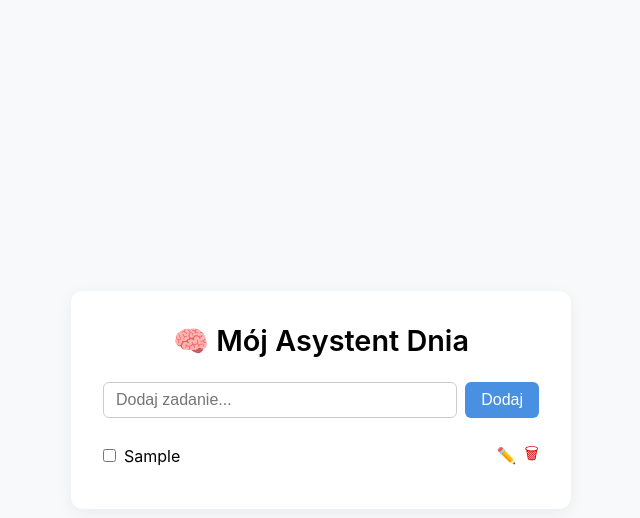
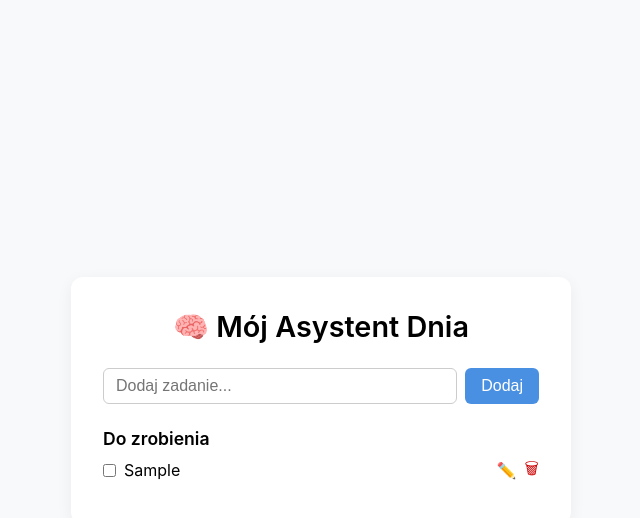
Before and after one commit to enowuigrek/AI-Daily-Assistant, a React (Vite) app: page / in a window 1280 px wide. Both pictures are taken after typing "Sample" into the empty fields and a click on the button "Dodaj". Shown: the top 518 px of the page, without its empty margins (319-959 px from the left). Built offline with nearby package versions, Linux system fonts and the light colour scheme.

Commit message:
Feat: split completed tasks, improved layout and UI consistency

```diff
--- a/package.json
+++ b/package.json
@@ -10,6 +10,7 @@
     "preview": "vite preview"
   },
   "dependencies": {
+    "framer-motion": "^12.6.3",
     "react": "^19.0.0",
     "react-dom": "^19.0.0"
   },
--- a/src/components/TaskList/TaskList.jsx
+++ b/src/components/TaskList/TaskList.jsx
@@ -1,4 +1,5 @@
 import { useState, useEffect } from 'react'
+import { motion, AnimatePresence } from 'framer-motion'
 import styles from './TaskList.module.scss'
 
 export default function TaskList({ tasks, onToggle, onRemove, onEdit }) {
@@ -16,10 +17,25 @@ export default function TaskList({ tasks, onToggle, onRemove, onEdit }) {
 
     if (tasks.length === 0) return <p>Na czysto</p>
 
+    const incompleteTasks = tasks.filter(task => !task.done)
+    const completedTasks = tasks.filter(task => task.done)
+
     return (
-        <ul>
-            {tasks.map(task => (
-                <li key={task.id} className={styles.taskItem}>
+        <div>
+            {incompleteTasks.length > 0 && (
+                <>
+                    <h2 className={styles.sectionTitle}>Do zrobienia</h2>
+                    <AnimatePresence>
+                        <ul className={styles.incompleteList}>
+                            {incompleteTasks.map(task => (
+                                <motion.li
+                                    key={task.id}
+                                    className={styles.taskItem}
+                                    initial={{ opacity: 0, y: -10 }}
+                                    animate={{ opacity: 1, y: 0 }}
+                                    exit={{ opacity: 0, y: 10 }}
+                                    layout
+                                >
                                     <label className={styles.taskLabel}>
                                         <input
                                             type="checkbox"
@@ -64,8 +80,55 @@ export default function TaskList({ tasks, onToggle, onRemove, onEdit }) {
                                     >
                                         🗑
                                     </button>
-                </li>
+                                </motion.li>
                             ))}
                         </ul>
+                    </AnimatePresence>
+                </>
+            )}
+
+            {completedTasks.length > 0 && (
+                <>
+                    <h2 className={styles.sectionTitle}>Ukończone</h2>
+                    <AnimatePresence>
+                        {completedTasks.map(task => (
+                            <motion.li
+                                key={task.id}
+                                className={styles.taskItem}
+                                initial={{ opacity: 0, y: -10 }}
+                                animate={{ opacity: 1, y: 0 }}
+                                exit={{ opacity: 0, y: 10 }}
+                                layout
+                            >
+                                <label className={styles.taskLabel}>
+                                    <input
+                                        type="checkbox"
+                                        checked={task.done}
+                                        onChange={() => onToggle(task.id)}
+                                    />
+                                    <span className={`${styles.done} ${styles.taskText}`}>
+                                        {task.text}
+                                    </span>
+                                </label>
+                                <button
+                                    onClick={() => setEditingId(task.id)}
+                                    className={styles.editButton}
+                                    title="Edytuj zadanie"
+                                >
+                                    ✏️
+                                </button>
+                                <button
+                                    onClick={() => onRemove(task.id)}
+                                    className={styles.deleteButton}
+                                    title="Usuń zadanie"
+                                >
+                                    🗑
+                                </button>
+                            </motion.li>
+                        ))}
+                    </AnimatePresence>
+                </>
+            )}
+        </div>
     )
 }
--- a/src/components/TaskList/TaskList.module.scss
+++ b/src/components/TaskList/TaskList.module.scss
@@ -2,6 +2,7 @@
   display: flex;
   align-items: center;
   margin-bottom: 0.5rem;
+  transition: all 0.3s ease;
 }
 
 .taskLabel {
@@ -41,3 +42,13 @@
 .deleteButton {
   color: #c00;
 }
+
+.sectionTitle {
+  font-size: 1.1rem;
+  font-weight: 600;
+  margin: 1rem 0 0.5rem;
+}
+
+.taskSection {
+  margin-bottom: 1.5rem;
+}
```
Also changed, not shown: 1 other file (tests, documents, lock files or other folders). Lines whose indentation alone changed are shown as unchanged.
